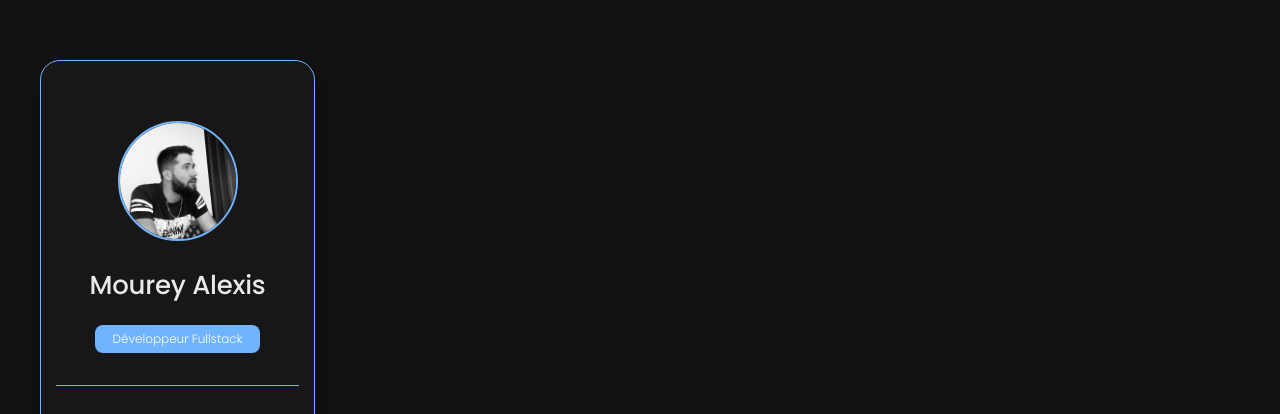
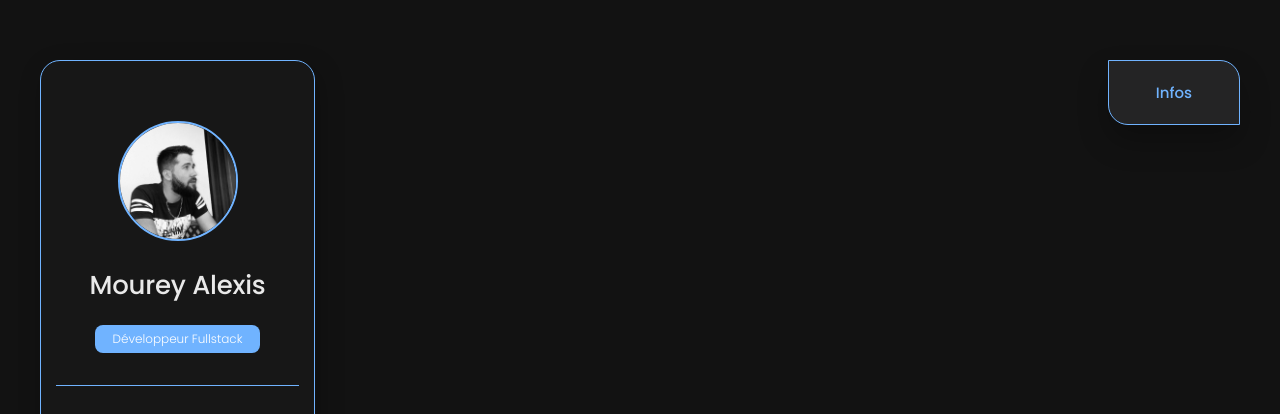
Before and after one commit to xixi52/Portfolio, a PHP site: page / in a window 1280 px wide. Shown: the top 414 px of the page. Run offline with PHP 8.4, Linux system fonts and the light colour scheme.

Commit message:
Add navbar

```diff
--- a/assets/css/style.css
+++ b/assets/css/style.css
@@ -246,3 +246,47 @@ body {
   --fs-7: 14px;
   font-weight: 300;
 }
+
+.navbar {
+  position: absolute;
+  bottom: auto;
+  top: 0;
+  left: auto;
+  right: 0;
+  width: max-content;
+  padding: 0 20px;
+  background: hsla(240, 1%, 17%, 0.75);
+  backdrop-filter: blur(10px);
+  border: 1px solid #70b3ff;
+  border-radius: 0 20px;
+  box-shadow: 0 16px 30px hsla(0, 0%, 0%, 0.25);
+  z-index: 5;
+}
+
+.navbar-list {
+  display: flex;
+  flex-wrap: wrap;
+  justify-content: center;
+  align-items: center;
+  padding: 0 20px;
+  gap: 30px;
+}
+
+.navbar-link {
+  color: #fff;
+  font-size: 15px;
+  padding: 20px 7px;
+  transition: color 0.25s ease;
+}
+
+.navbar-link:hover, .navbar-link:focus {
+  color: #70b3ff;
+}
+
+.navbar-link.active {
+  color: #70b3ff;
+}
+
+.navbar-link {
+  font-weight: 500;
+}
--- /dev/null
+++ b/includes/navbar.php
@@ -0,0 +1,7 @@
+      <nav class="navbar">
+        <ul class="navbar-list">
+          <li class="navbar-item">
+            <a class="navbar-link active" href="/">Infos</a>
+          </li>
+        </ul>
+      </nav>
--- a/index.php
+++ b/index.php
@@ -17,10 +17,16 @@
 
     <!-- DEBUT LEFTBOX -->
 <?php include "includes/leftbox.php"; ?>
+
     <!-- FIN LEFTBOX -->
 
     <!-- DEBUT CONTENT -->
     <div class="main-content">
+
+      <!-- DEBUT NAVBAR -->
+<?php include "includes/navbar.php"; ?>
+
+      <!-- FIN NAVBAR -->
 
     </div>
     <!-- FIN CONTENT -->
```
